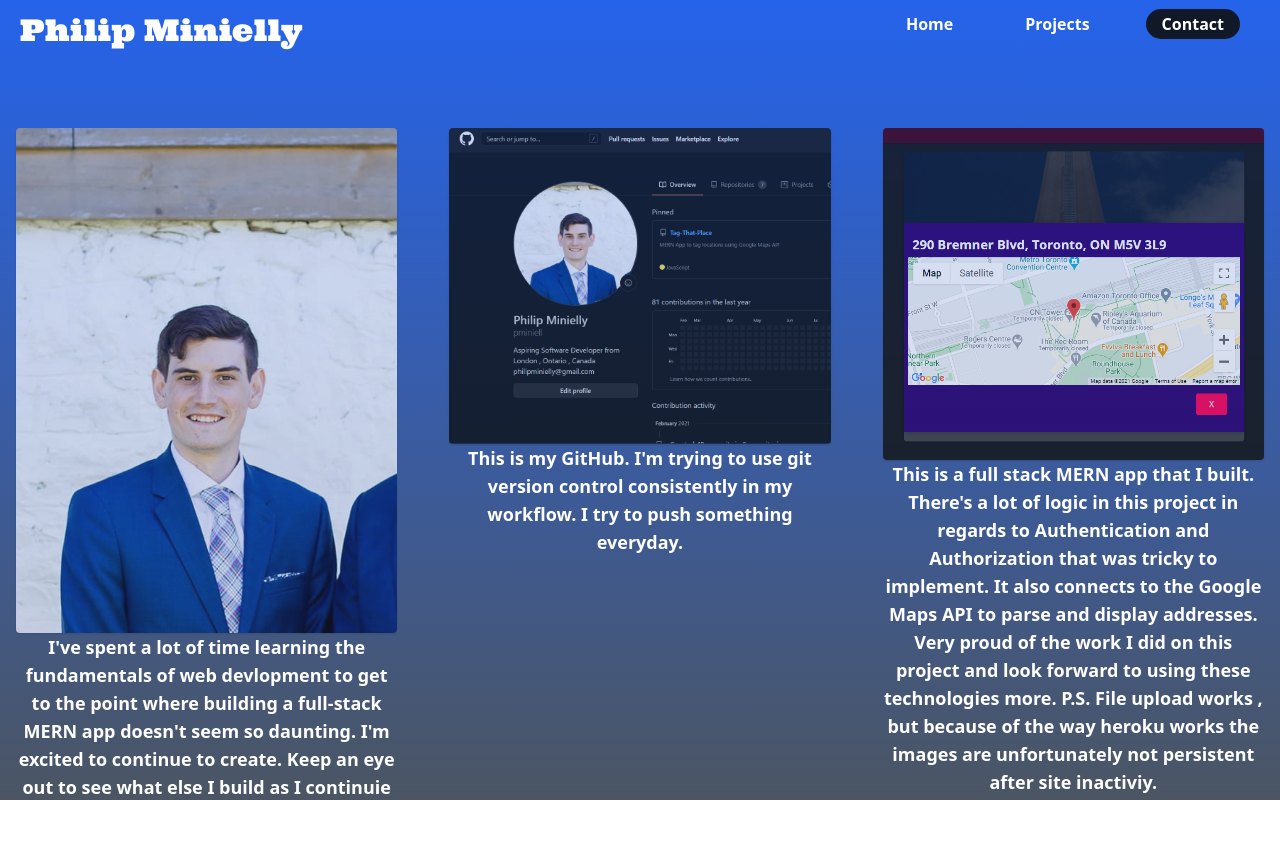
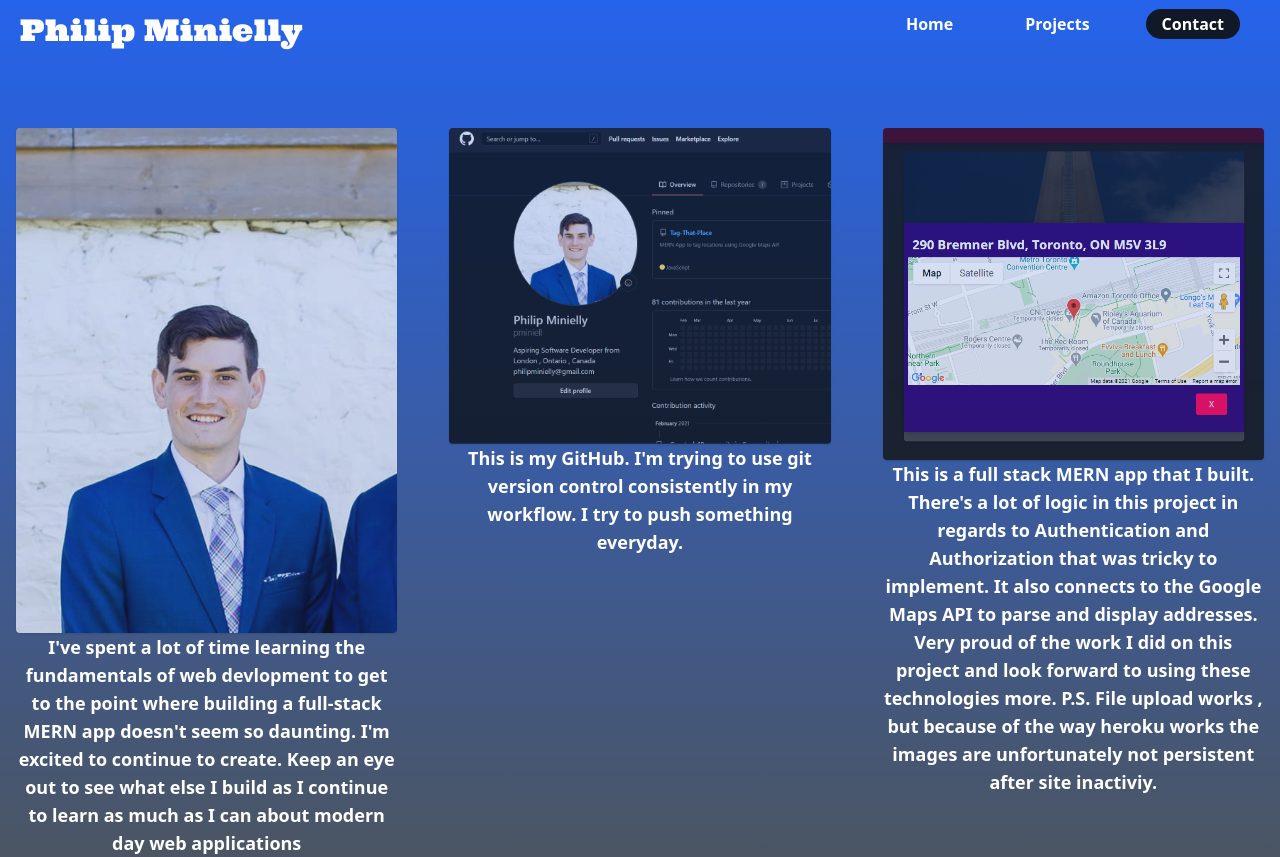
Before and after one commit to pminiell/phildev, a React (Create React App) app: page /projects in a window 1280 px wide. Built offline with nearby package versions, Linux system fonts and the light colour scheme; a web font is replaced by a local one.

Commit message:
it was REALLY bad , now it's a lot less bad

```diff
--- a/src/components/Projects.js
+++ b/src/components/Projects.js
@@ -8,7 +8,7 @@ const Projects = () => {
 
   return (
     <>
-      <section className="bg-gradient-to-b from-blue-600 to-gray-600 grid grid-cols-1 gap-5 sm:grid-cols-2 lg:grid-cols-3 h-screen lg:pt-32">
+      <section className="min-h-0 md:min-h-screen bg-gradient-to-b from-blue-600 to-gray-600 grid md:grid-cols-2 gap-5 sm:grid-cols-1 lg:grid-cols-3 pt-32">
         {items.map((item) => {
           const { id, path, desc, link } = item;
           return (
--- a/src/data.js
+++ b/src/data.js
@@ -3,7 +3,7 @@ const data = [
     id: 1,
     path: "./images/profile-cropped.jpg",
     desc:
-      "I've spent a lot of time learning the fundamentals of web devlopment to get to the point where building a full-stack MERN app doesn't seem so daunting. I'm excited to continue to create. Keep an eye out to see what else I build as I continuie to learn as much as I can about modern day web applications",
+      "I've spent a lot of time learning the fundamentals of web devlopment to get to the point where building a full-stack MERN app doesn't seem so daunting. I'm excited to continue to create. Keep an eye out to see what else I build as I continue to learn as much as I can about modern day web applications",
   },
   {
     id: 2,
```
